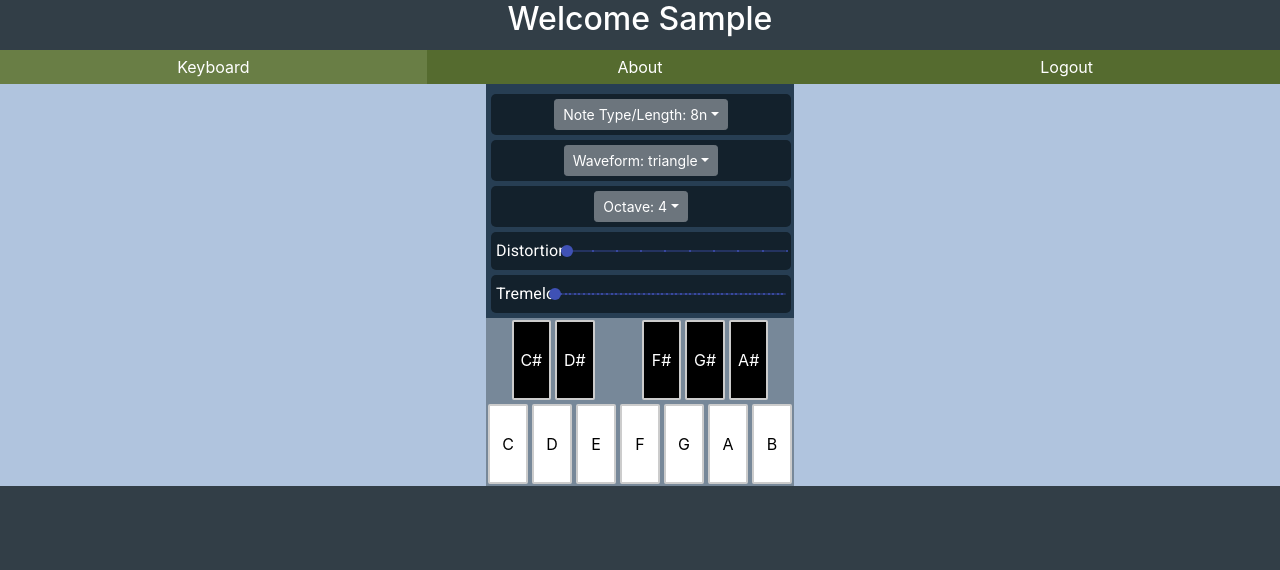
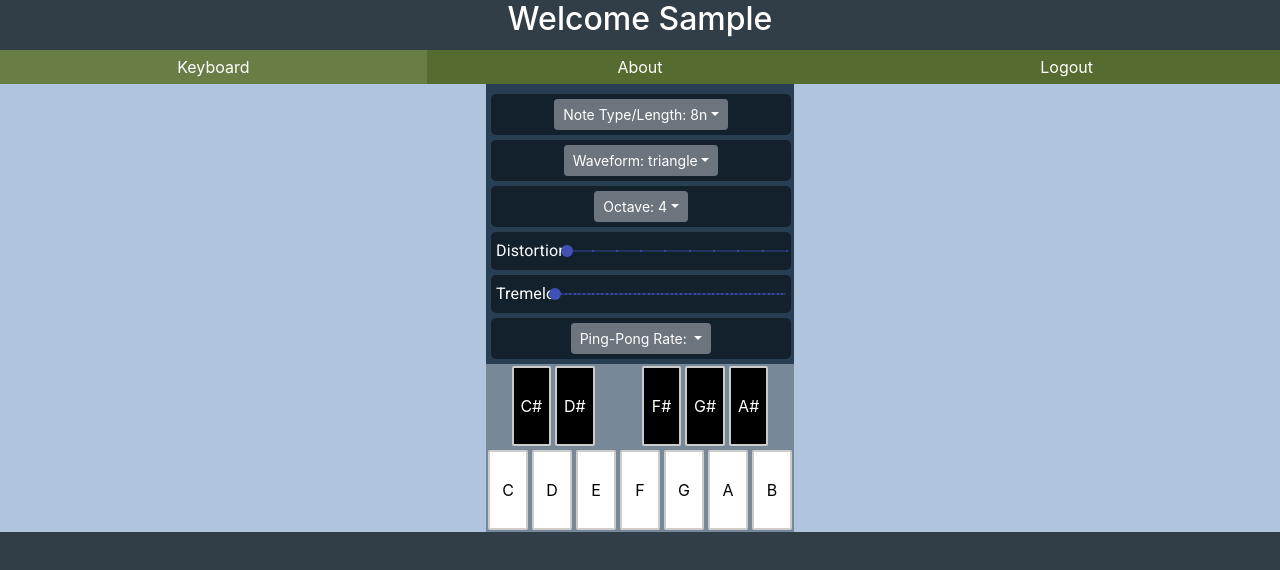
Before and after one commit to MichaelAZimmerman/synthesizer, a React (Create React App) app: page /login in a window 1280 px wide. Both pictures are taken after typing "Sample", "Sample123" into the empty fields and a click on the button "Login". Shown: the top 570 px of the page. Built offline with nearby package versions, Linux system fonts and the light colour scheme.

Commit message:
adds ping pong rate drop-down

```diff
--- a/src/components/Keyboard.js
+++ b/src/components/Keyboard.js
@@ -142,6 +142,35 @@ export default function Keyboard() {
             valueLabelDisplay="auto"
           />
         </div>
+        {/* This DropdownButton
+               sets ping pong rate */}
+        <div className="drop-down">
+          <DropdownButton
+            id="dropdown-basic-button"
+            title={`Ping-Pong Rate: ${synthesizer.pingPongRate}`}
+            variant="secondary"
+            size="sm"
+          >
+            <Dropdown.Item onSelect={() => synthesizer.setPingPongRate(0)}>
+              Ping-Pong Delay Off
+            </Dropdown.Item>
+            <Dropdown.Item onSelect={() => synthesizer.setPingPongRate("1n")}>
+              Whole Note
+            </Dropdown.Item>
+            <Dropdown.Item onSelect={() => synthesizer.setPingPongRate("4n")}>
+              Quarter Note
+            </Dropdown.Item>
+            <Dropdown.Item onSelect={() => synthesizer.setPingPongRate("8n")}>
+              8th Note
+            </Dropdown.Item>
+            <Dropdown.Item onSelect={() => synthesizer.setPingPongRate("16n")}>
+              16th Note
+            </Dropdown.Item>
+            <Dropdown.Item onSelect={() => synthesizer.setPingPongRate("32n")}>
+              32nd Note
+            </Dropdown.Item>
+          </DropdownButton>
+        </div>
       </div>
       <div className="note-container">
         <div className="note-halfspace"></div>
--- a/src/context/SynthContext.js
+++ b/src/context/SynthContext.js
@@ -8,7 +8,7 @@ export function SynthProvider(props) {
   const [oscType, setOscType] = useState("triangle");
   const [distAmt, setDistAmt] = useState(0);
   const [tremAmt, setTremAmt] = useState(0);
-  const [pingPongRate, setPingPongRate] = useState(null);
+  const [pingPongRate, setPingPongRate] = useState("");
   const [pingPongDepth, setPingPongDepth] = useState(0);
   return (
     <SynthContext.Provider
```
